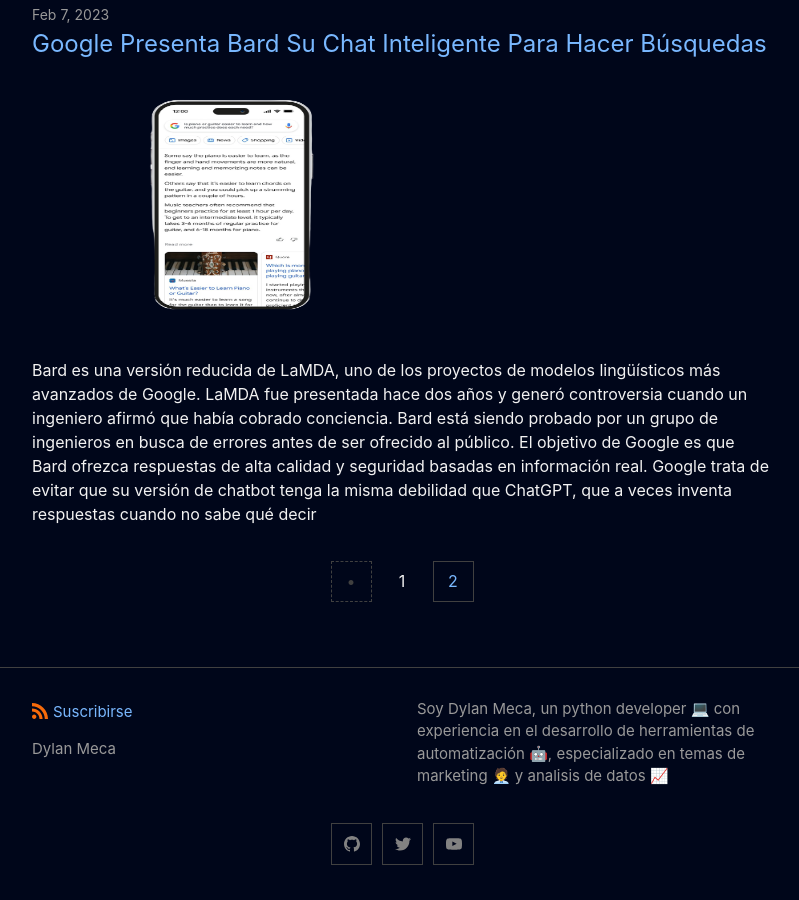
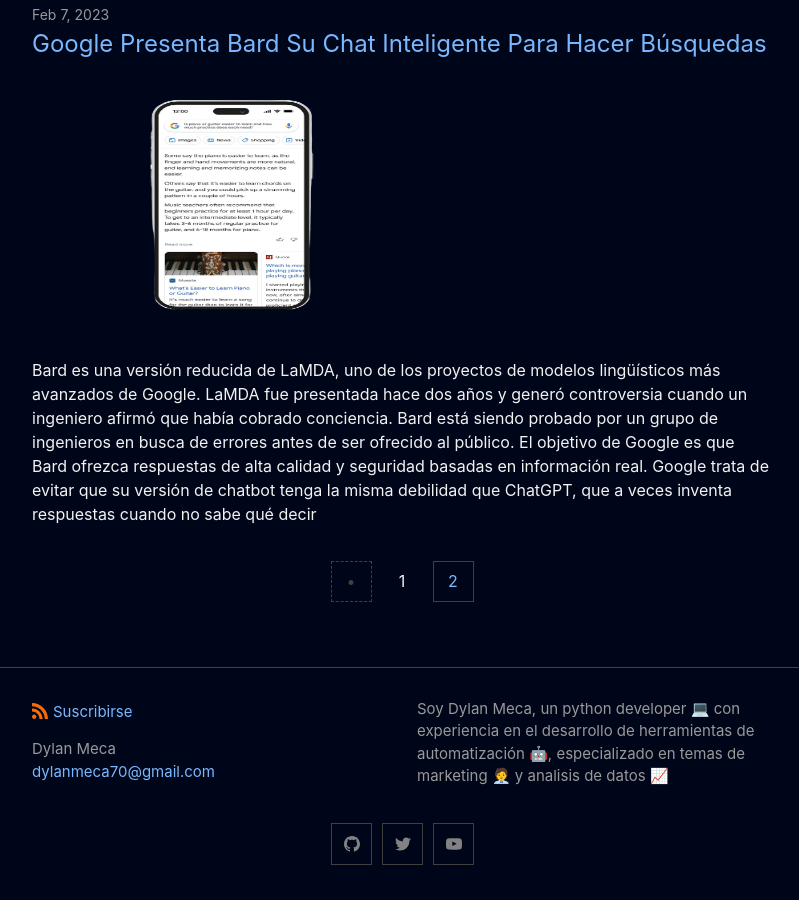
Before and after one commit to dylanmeca/dylanmeca.github.io, a Jekyll site: the page built from index.html, in a window 1280 px wide and 900 px high, scrolled down 4776 px. Shown: the whole window, without its empty margins (238-1037 px from the left). Built offline with Jekyll 4.4.1, drawn with Linux system fonts in a browser that asks for light colours; the list of posts is cut into pages by our own code.

Commit message:
Update _config.yml

```diff
--- a/_config.yml
+++ b/_config.yml
@@ -3,7 +3,7 @@
 description: Soy Dylan Meca, un python developer 💻 con experiencia en el desarrollo de herramientas de automatización 🤖, especializado en temas de marketing 🧑‍💼 y analisis de datos 📈
 author:
   name: Dylan Meca
-  email:
+  email: dylanmeca70@gmail.com
 show_downloads: false
 lang: es
 google_analytics: G-J2H6BBV34K
```
